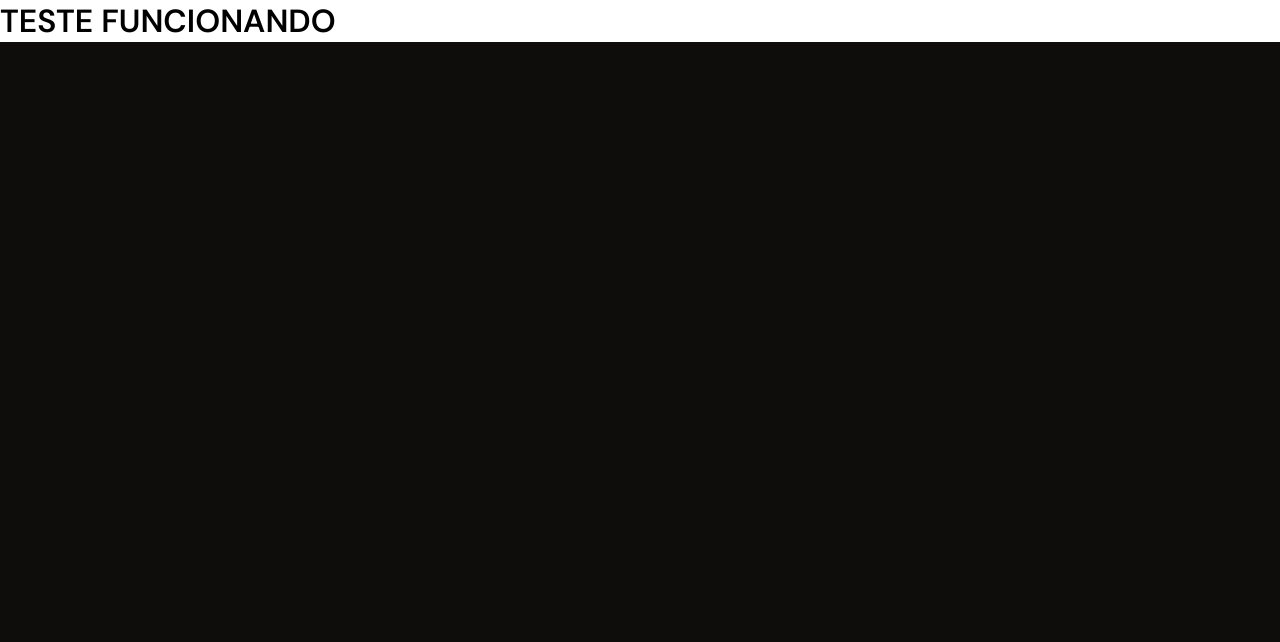
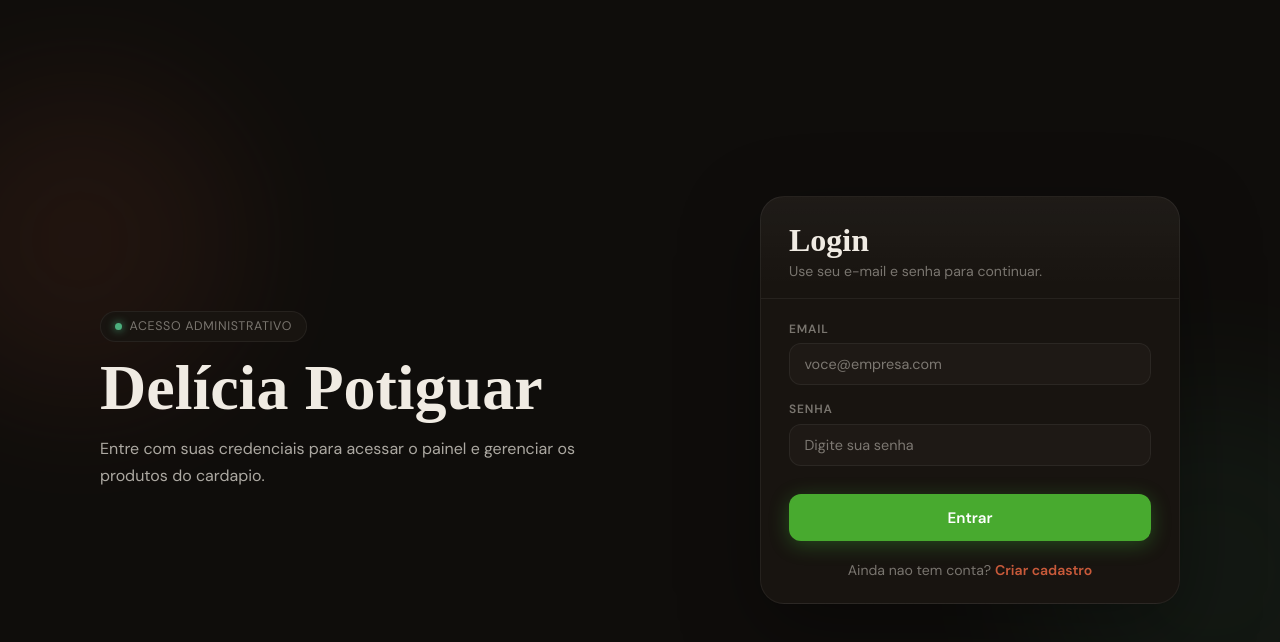
Before and after one commit to mateusboica/cadastro-produto, a React (Vite) app: page /login in a window 1280 px wide. Shown: the top 642 px of the page. Built offline with nearby package versions, Linux system fonts and the light colour scheme; no server answers; a web font is replaced by a local one.

Commit message:
mais um ajuste router

```diff
--- a/src/routes/router.tsx
+++ b/src/routes/router.tsx
@@ -1,12 +1,13 @@
 import { Route, Routes } from 'react-router-dom'
 import App from '../App'
+import LoginPage from '../pages/LoginPage'
 import RegisterPage from '../pages/RegisterPage'
 
 export default function Router() {
   return (
     <Routes>
       <Route path="/" element={<App />} />
-      <Route path="/login" element={<h1 style={{ color: 'black', backgroundColor: 'white' }}>TESTE FUNCIONANDO</h1>} />
+      <Route path="/login" element={<LoginPage />} />
       <Route path="/register" element={<RegisterPage />} />
     </Routes>
   )
--- a/vite.config.ts
+++ b/vite.config.ts
@@ -1,12 +1,10 @@
 import { defineConfig } from 'vite'
 import react, { reactCompilerPreset } from '@vitejs/plugin-react'
-import babel from '@rolldown/plugin-babel'
 
 // https://vite.dev/config/
 export default defineConfig({
   plugins: [
-    react(),
-    babel({ presets: [reactCompilerPreset()] })
+    react()
   ],
   base: "/"
 })
```
